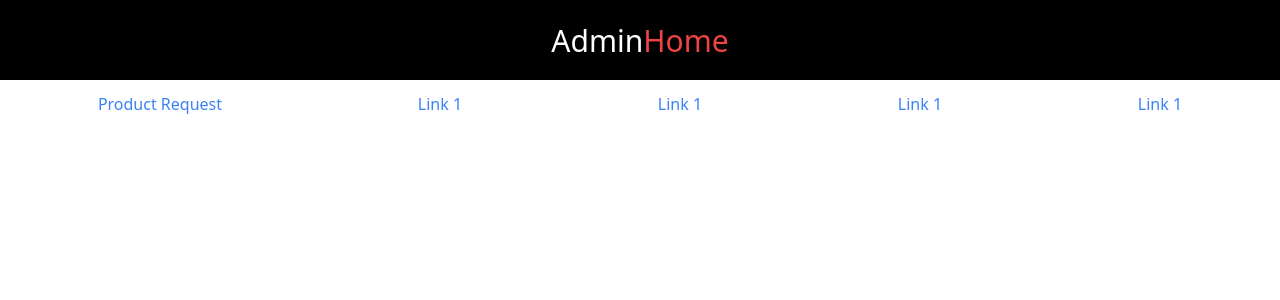
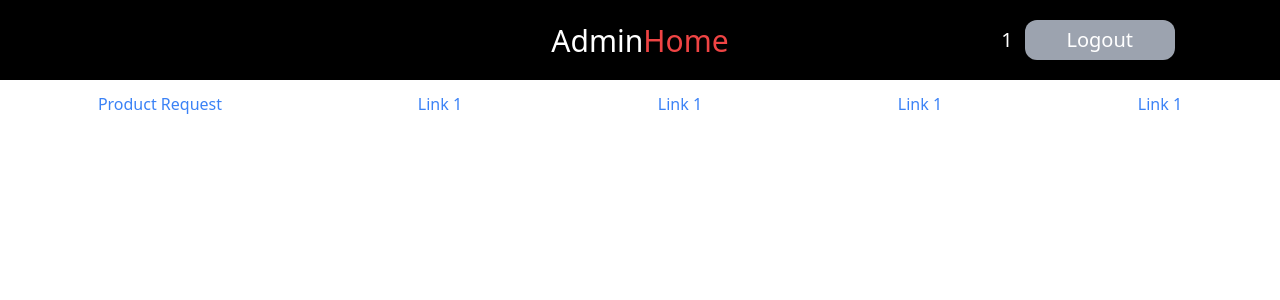
Before and after one commit to shan3274/startup, a Next.js app: page /admin/Header in a window 1280 px wide. Shown: the top 300 px of the page. Built offline with nearby package versions, Linux system fonts and the light colour scheme; sample sign-in values are in the browser's storage.

Commit message:
add logout in adminpage

```diff
--- a/pages/admin/Header.jsx
+++ b/pages/admin/Header.jsx
@@ -1,11 +1,30 @@
 import Link from "next/link";
-import React from "react";
+import React, { useState, useEffect } from "react";
 
 const Homepage = () => {
+  const [admin, setAdmin] = useState("");
+  useEffect(() => {
+    setAdmin(localStorage.getItem("adminid"));
+  }, []);
+  console.log("admin ", admin);
   return (
     <div className="w-full  flex flex-col">
       <div className="w-full h-[5rem] bg-black text-white text-[30px] flex items-center justify-center">
         Admin <span className="text-red-500"> Home</span>
+        <div className="absolute right-0 w-[30%] h-[100%] flex items-center justify-center  gap-3 text-white text-[20px]">
+          <div className="">
+            <p>{admin}</p>
+          </div>
+          <div
+            className="w-[150px] bg-gray-400 h-[40px] flex items-center justify-center rounded-xl cursor-pointer"
+            onClick={() => {
+              localStorage.removeItem("adminid");
+              window.location.reload(false);
+            }}
+          >
+            Logout
+          </div>
+        </div>
       </div>
       <div className="w-full h-[3rem] flex items-center justify-around text-blue-500  transition-[1s]">
         <Link href="/admin/Request" className="hover:text-blue-400">
--- a/pages/admin/Request.jsx
+++ b/pages/admin/Request.jsx
@@ -1,13 +1,16 @@
-import React, { useState } from "react";
+import React, { useEffect, useState } from "react";
 import Header from "./Header";
 import { getDocs, collection } from "firebase/firestore";
 import { db } from "@/src/firebase-config";
 import Resdisplay from "./Resdisplay";
+import { useRouter } from "next/router";
 
 const Request = () => {
   const [category, setCategory] = useState();
   const [type, setType] = useState();
   const [data, setData] = useState([]);
+
+  const route = useRouter();
 
   let spareandparts = `POSTS/GjZxh7T7CJsYv1lEEoyW/Spareparts/jcJW7idJNETVspHqz7ir/${category}`;
   let machine = `POSTS/GjZxh7T7CJsYv1lEEoyW/Machine/VHgC9rJmSFoK1CV1o922/${category}`;
@@ -39,6 +42,11 @@ const Request = () => {
     }
   };
 
+  useEffect(() => {
+    if (localStorage.getItem("adminid") == null) {
+      route.push("/admin");
+    }
+  }, []);
   // productName: productName,
   // productDescription: productDescription,
   // category: category,
--- a/pages/admin/index.js
+++ b/pages/admin/index.js
@@ -5,12 +5,14 @@ import { useRouter } from "next/router";
 
 const index = () => {
   const [adminid, setID] = useState("");
-  const [fireId, setFireId] = useState();
+  const [fireId, setFireId] = useState("");
   const [firPass, setFirePass] = useState();
   const [pass, setPass] = useState("");
   const [data, setData] = useState([]);
+  const [error, setError] = useState("");
   const route = useRouter();
   let databaseRef = "";
+
   try {
     databaseRef = collection(db, `Admin/wBBgAgGIlGGDDyQ17Qkd/${adminid}`);
   } catch (error) {
@@ -46,6 +48,17 @@ const index = () => {
   if (fireId == adminid && firPass == pass) {
     route.push("/admin/Request");
   }
+  useEffect(() => {
+    if (adminid != "" && fireId != adminid) {
+      setError("Id Password Wrong");
+    }
+  }, [fireId]);
+
+  useEffect(() => {
+    if (localStorage.getItem("adminid") != null) {
+      route.push("/admin/Request");
+    }
+  }, []);
 
   console.log("id ", fireId, " pass ", firPass);
   return (
@@ -78,6 +91,7 @@ const index = () => {
         >
           Login
         </button>
+        <div className="text-red-400">{error}</div>
       </div>
     </div>
   );
--- a/src/firebase-config.js
+++ b/src/firebase-config.js
@@ -1,4 +1,3 @@
-// Import the functions you need from the SDKs you need
 import { initializeApp } from "firebase/app";
 import { getAuth } from "firebase/auth";
 import { getFirestore } from "firebase/firestore";
```
